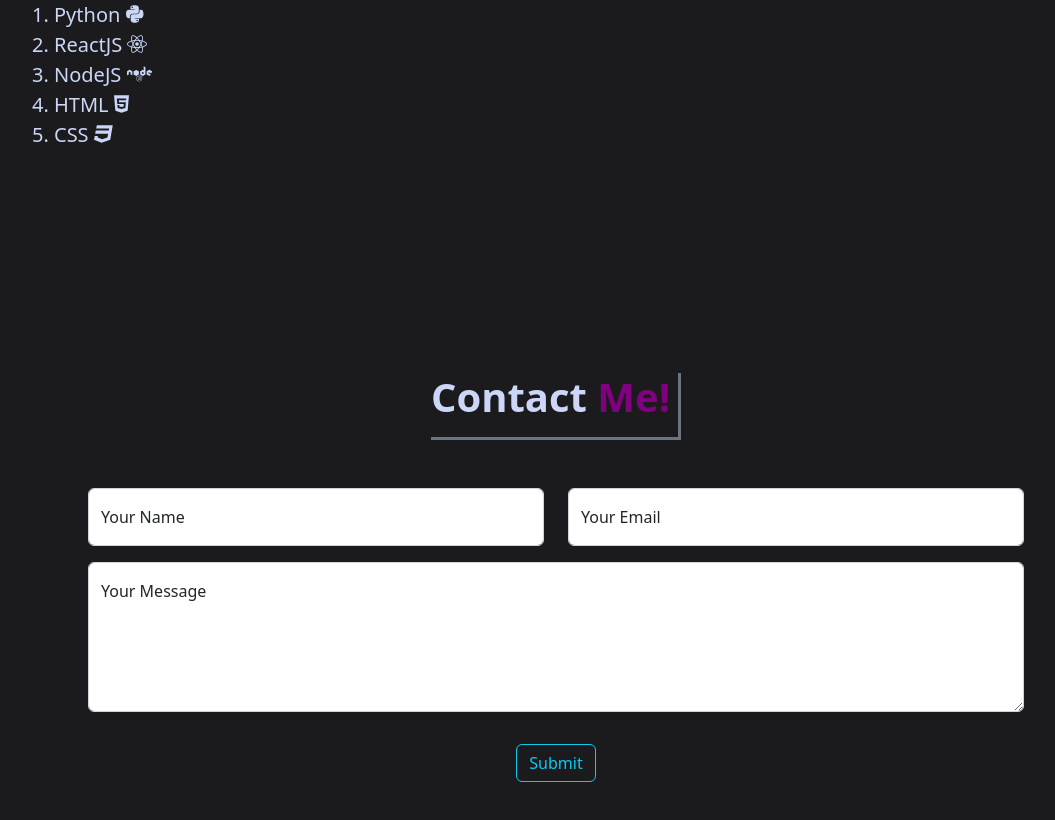
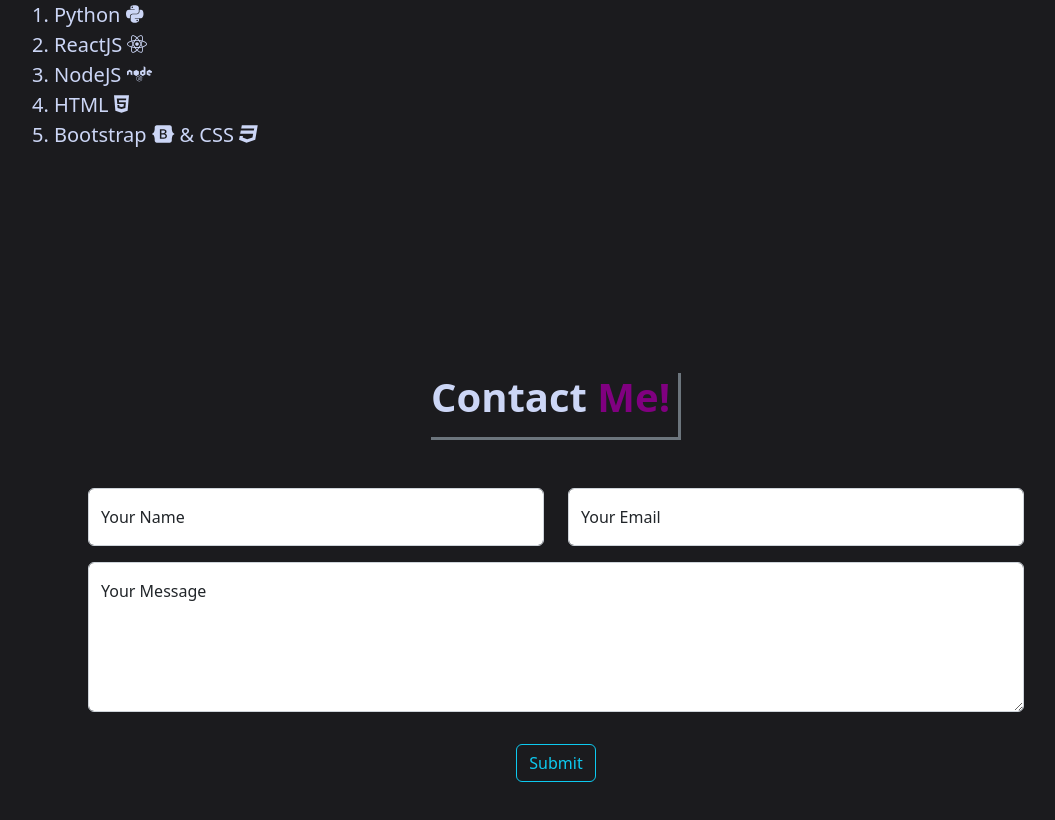
Before and after one commit to bhaven123/my-react-portfolio, a React (Create React App) app: page / in a window 1280 px wide. Shown: the part 2440-3260 px from the top of the page, without its empty margins (84-1139 px from the left). Built offline with nearby package versions, Linux system fonts and the light colour scheme.

Commit message:
minor changes

```diff
--- a/src/components/pages/About.js
+++ b/src/components/pages/About.js
@@ -5,6 +5,7 @@ import {
   faNode,
   faHtml5,
   faCss3,
+  faBootstrap,
 } from "@fortawesome/free-brands-svg-icons";
 import { FontAwesomeIcon } from "@fortawesome/react-fontawesome";
 import { Container } from "react-bootstrap";
@@ -54,7 +55,8 @@ const About = () => {
               HTML <FontAwesomeIcon icon={faHtml5} />
             </li>
             <li>
-              CSS <FontAwesomeIcon icon={faCss3} />
+              Bootstrap <FontAwesomeIcon icon={faBootstrap} /> & CSS{" "}
+              <FontAwesomeIcon icon={faCss3} />
             </li>
           </ol>
         </Container>
```
